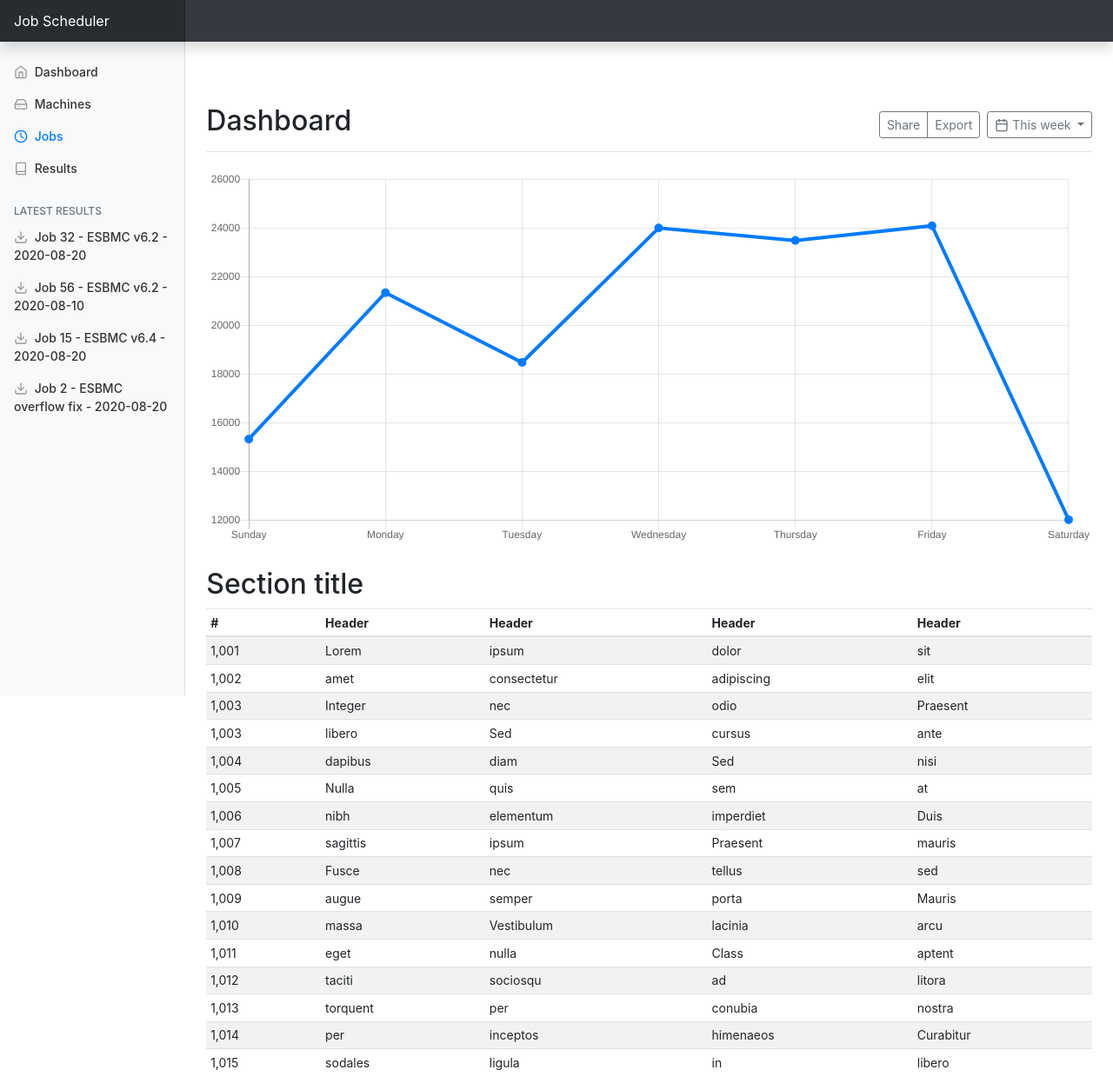
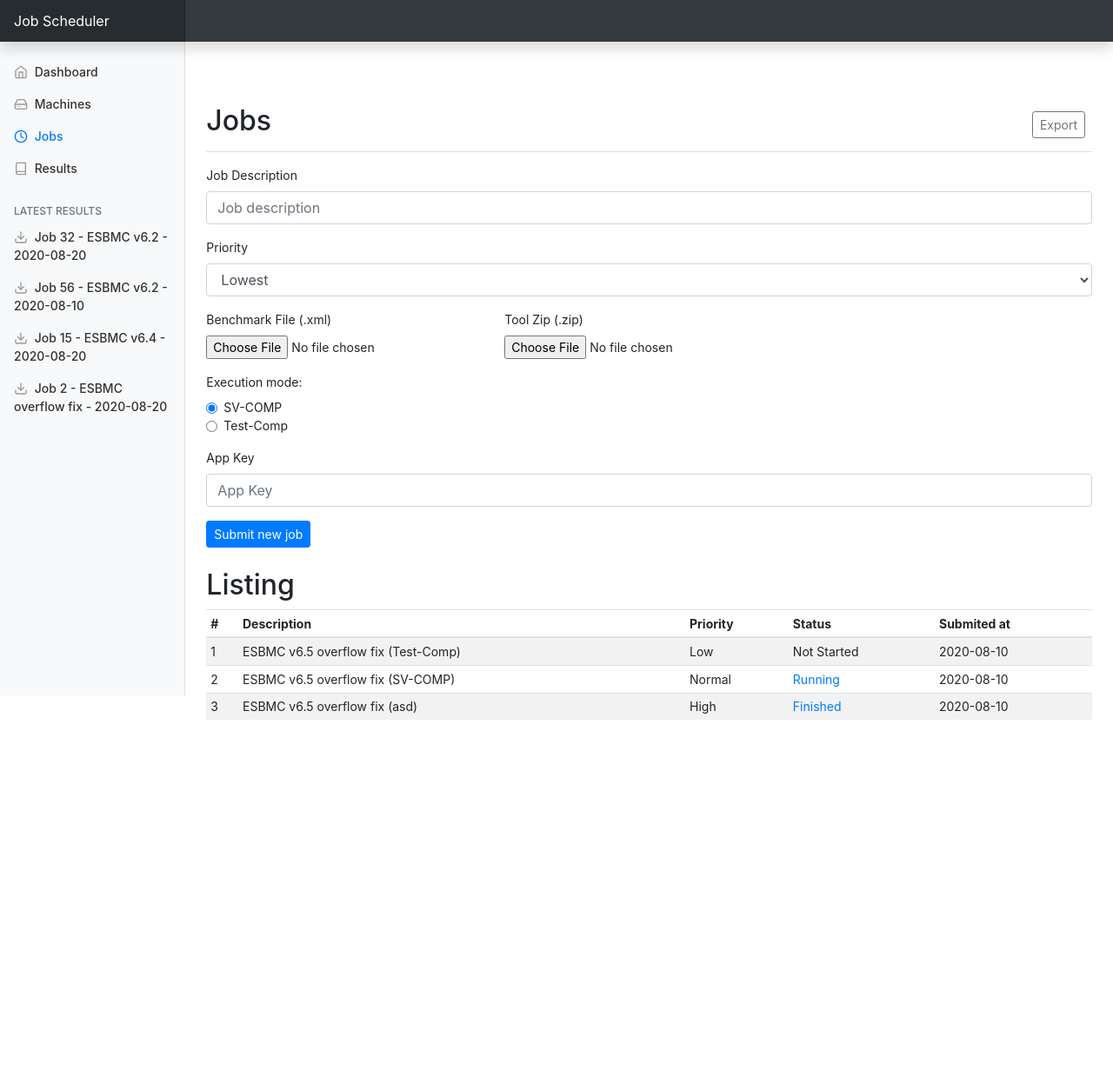
Before and after one commit to rafaelsamenezes/benchexec-scheduler, a Flask app: page /jobs in a window 1280 px wide. Shown: the whole page at 87% size. After the commit the page ends 828 px from the top, so only its background shows below. Run offline with Flask 2, Linux system fonts and the light colour scheme; some libraries are stand-ins or nearby versions.

```diff
--- a/scheduler/templates/base.html
+++ b/scheduler/templates/base.html
@@ -49,7 +49,7 @@
           <ul class="nav flex-column">
             {% for item in side_bar_items %}
             <li class="nav-item">
-              <a class="nav-link {%+ if item.is_active %}active{% endif %}" href="#">
+              <a class="nav-link {%+ if item.is_active %}active{% endif %}" href="{{item.href}}">
                 <span data-feather="{{item.icon}}"></span>
                 {{item.name}} {%+ if item.is_active %}<span class="sr-only">(current)</span>{% endif %}
               </a>
--- a/scheduler/templates/web/jobs.html
+++ b/scheduler/templates/web/jobs.html
@@ -5,147 +5,97 @@
 {% endblock %}
 
 {% block content %}
-<div
-class="d-flex justify-content-between flex-wrap flex-md-nowrap align-items-center pt-3 pb-2 mb-3 border-bottom">
-<h1 class="h2">Dashboard</h1>
+<div class="d-flex justify-content-between flex-wrap flex-md-nowrap align-items-center pt-3 pb-2 mb-3 border-bottom">
+    <h1 class="h2">Jobs</h1>
     <div class="btn-toolbar mb-2 mb-md-0">
         <div class="btn-group mr-2">
-        <button type="button" class="btn btn-sm btn-outline-secondary">Share</button>
-        <button type="button" class="btn btn-sm btn-outline-secondary">Export</button>
+            <button type="button" onclick="location.href = '/v0/job';"" class="btn btn-sm btn-outline-secondary">Export</button>
         </div>
-    <button type="button" class="btn btn-sm btn-outline-secondary dropdown-toggle">
-        <span data-feather="calendar"></span>
-        This week
-    </button>
     </div>
 </div>
 
-<canvas class="my-4 w-100" id="myChart" width="900" height="380"></canvas>
+<form>
+    <div class="form-group">
+        <label for="machine_name">Job Description</label>
+        <input type="text" class="form-control" id="exampleInputEmail1" aria-describedby="emailHelp"
+            placeholder="Job description">
+    </div>
+    <div class="form-group">
+        <label for="exampleFormControlSelect1">Priority</label>
+        <select class="form-control" id="exampleFormControlSelect1">
+          <option>Lowest</option>
+          <option>Low</option>
+          <option>Normal</option>
+          <option>High</option>
+          <option>Highest</option>
+        </select>
+      </div>
+      <div class="form-row">
 
-<h2>Section title</h2>
+          <div class="form-group col-md-4">
+            <label for="exampleFormControlFile1">Benchmark File (.xml)</label>
+            <input type="file" class="form-control-file" id="exampleFormControlFile1">
+          </div>
+          <div class="form-group col-md-4">
+            <label for="exampleFormControlFile1">Tool Zip (.zip)</label>
+            <input type="file" class="form-control-file" id="exampleFormControlFile1">
+          </div>
+      </div>
+      <div class=form-group>
+        <label for="machine_name">Execution mode:</label>
+      <div class="form-check">
+        <input class="form-check-input" type="radio" name="gridRadios" id="gridRadios1" value="option1" checked>
+        <label class="form-check-label" for="gridRadios1">
+          SV-COMP
+        </label>
+      </div>
+      <div class="form-check">
+        <input class="form-check-input" type="radio" name="gridRadios" id="gridRadios2" value="option2">
+        <label class="form-check-label" for="gridRadios2">
+          Test-Comp
+        </label>
+      </div>
+    </div>
+    <div class="form-group">
+        <label for="">App Key</label>
+        <input type="password" class="form-control" id="exampleInputPassword1" placeholder="App Key">
+    </div>
+    <button type="button" class="btn btn-primary btn-sm">Submit new job</button>
+</form>
+
+<h2 class="mt-4">Listing</h2>
 <div class="table-responsive">
     <table class="table table-striped table-sm">
         <thead>
             <tr>
                 <th>#</th>
-            <th>Header</th>
-            <th>Header</th>
-            <th>Header</th>
-            <th>Header</th>
+                <th>Description</th>
+                <th>Priority</th>
+                <th>Status</th>
+                <th>Submited at</th>
             </tr>
         </thead>
         <tbody>
             <tr>
-            <td>1,001</td>
-            <td>Lorem</td>
-            <td>ipsum</td>
-            <td>dolor</td>
-            <td>sit</td>
+                <td>1</td>
+                <td>ESBMC v6.5 overflow fix (Test-Comp)</td>
+                <td>Low</td>
+                <td>Not Started</td>
+                <td>2020-08-10</td>
             </tr>
             <tr>
-            <td>1,002</td>
-            <td>amet</td>
-            <td>consectetur</td>
-            <td>adipiscing</td>
-            <td>elit</td>
+                <td>2</td>
+                <td>ESBMC v6.5 overflow fix (SV-COMP)</td>
+                <td>Normal</td>
+                <td><a href="#">Running</a></td>
+                <td>2020-08-10</td>
             </tr>
             <tr>
-            <td>1,003</td>
-            <td>Integer</td>
-            <td>nec</td>
-            <td>odio</td>
-            <td>Praesent</td>
-        </tr>
-        <tr>
-            <td>1,003</td>
-            <td>libero</td>
-            <td>Sed</td>
-            <td>cursus</td>
-            <td>ante</td>
-        </tr>
-        <tr>
-            <td>1,004</td>
-            <td>dapibus</td>
-            <td>diam</td>
-            <td>Sed</td>
-            <td>nisi</td>
-        </tr>
-        <tr>
-            <td>1,005</td>
-            <td>Nulla</td>
-            <td>quis</td>
-            <td>sem</td>
-            <td>at</td>
-        </tr>
-        <tr>
-            <td>1,006</td>
-            <td>nibh</td>
-            <td>elementum</td>
-            <td>imperdiet</td>
-            <td>Duis</td>
-        </tr>
-        <tr>
-            <td>1,007</td>
-            <td>sagittis</td>
-            <td>ipsum</td>
-            <td>Praesent</td>
-            <td>mauris</td>
-        </tr>
-        <tr>
-            <td>1,008</td>
-            <td>Fusce</td>
-            <td>nec</td>
-            <td>tellus</td>
-            <td>sed</td>
-        </tr>
-        <tr>
-            <td>1,009</td>
-            <td>augue</td>
-            <td>semper</td>
-            <td>porta</td>
-            <td>Mauris</td>
-        </tr>
-        <tr>
-            <td>1,010</td>
-            <td>massa</td>
-            <td>Vestibulum</td>
-            <td>lacinia</td>
-            <td>arcu</td>
-        </tr>
-        <tr>
-            <td>1,011</td>
-            <td>eget</td>
-            <td>nulla</td>
-            <td>Class</td>
-            <td>aptent</td>
-        </tr>
-        <tr>
-            <td>1,012</td>
-            <td>taciti</td>
-            <td>sociosqu</td>
-            <td>ad</td>
-            <td>litora</td>
-        </tr>
-        <tr>
-            <td>1,013</td>
-            <td>torquent</td>
-            <td>per</td>
-            <td>conubia</td>
-            <td>nostra</td>
-        </tr>
-        <tr>
-            <td>1,014</td>
-            <td>per</td>
-            <td>inceptos</td>
-            <td>himenaeos</td>
-            <td>Curabitur</td>
-        </tr>
-        <tr>
-            <td>1,015</td>
-            <td>sodales</td>
-            <td>ligula</td>
-            <td>in</td>
-            <td>libero</td>
+                <td>3</td>
+                <td>ESBMC v6.5 overflow fix (asd)</td>
+                <td>High</td>
+                <td><a href="#">Finished</a></td>
+                <td>2020-08-10</td>
             </tr>
         </tbody>
     </table>
--- a/scheduler/view/side_bar.py
+++ b/scheduler/view/side_bar.py
@@ -3,21 +3,23 @@ from enum import Enum
 
 class SideBarItem:
 
-    def __init__(self, name: str, icon: str, is_active: bool):
+    def __init__(self, name: str, icon: str, is_active: bool, href: str):
         self.name = name
         self.icon = icon
         self.is_active = is_active
+        self.href = href
 
     def __repr__(self):
-        return "<SideBarItem (name='%s', icon='%s', is_active='%s')" % (
+        return "<SideBarItem (name='%s', icon='%s', is_active='%s', href='%s')" % (
             self.name,
             self.icon,
-            self.is_active)
+            self.is_active,
+            self.href)
 
 
-MENU = [("Dashboard", "home"),
-        ("Machines", "hard-drive"),
-        ("Jobs", "clock"),
-        ("Results", "book")]
+MENU = [("Dashboard", "home", "/"),
+        ("Machines", "hard-drive", "/machines"),
+        ("Jobs", "clock", "/jobs"),
+        ("Results", "book", "/results")]
 
-ITEMS = {name: SideBarItem(name, icon, False) for (name, icon) in MENU}
+ITEMS = {name: SideBarItem(name, icon, False, href) for (name, icon, href) in MENU}
```
Also changed, not shown: scheduler/templates/web/machines.html (+39 -119 lines). Lines whose indentation alone changed are shown as unchanged.
